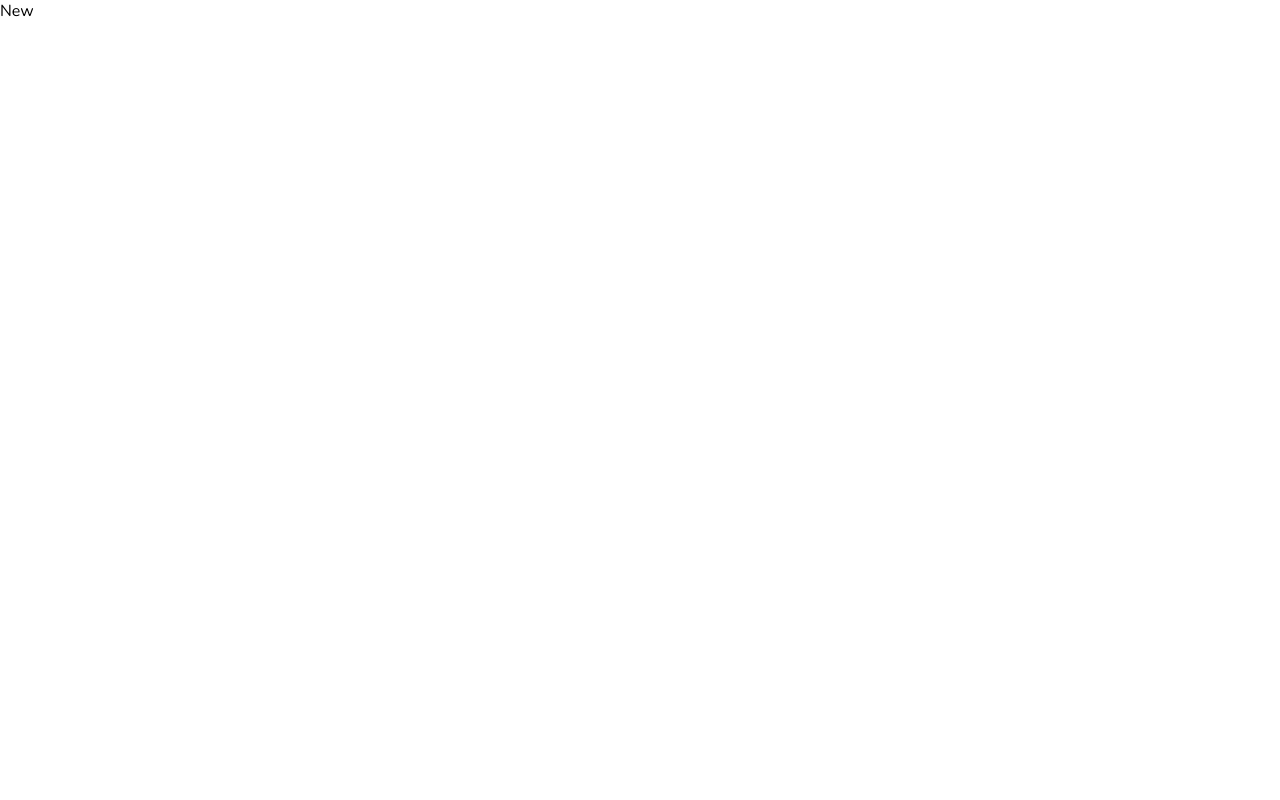
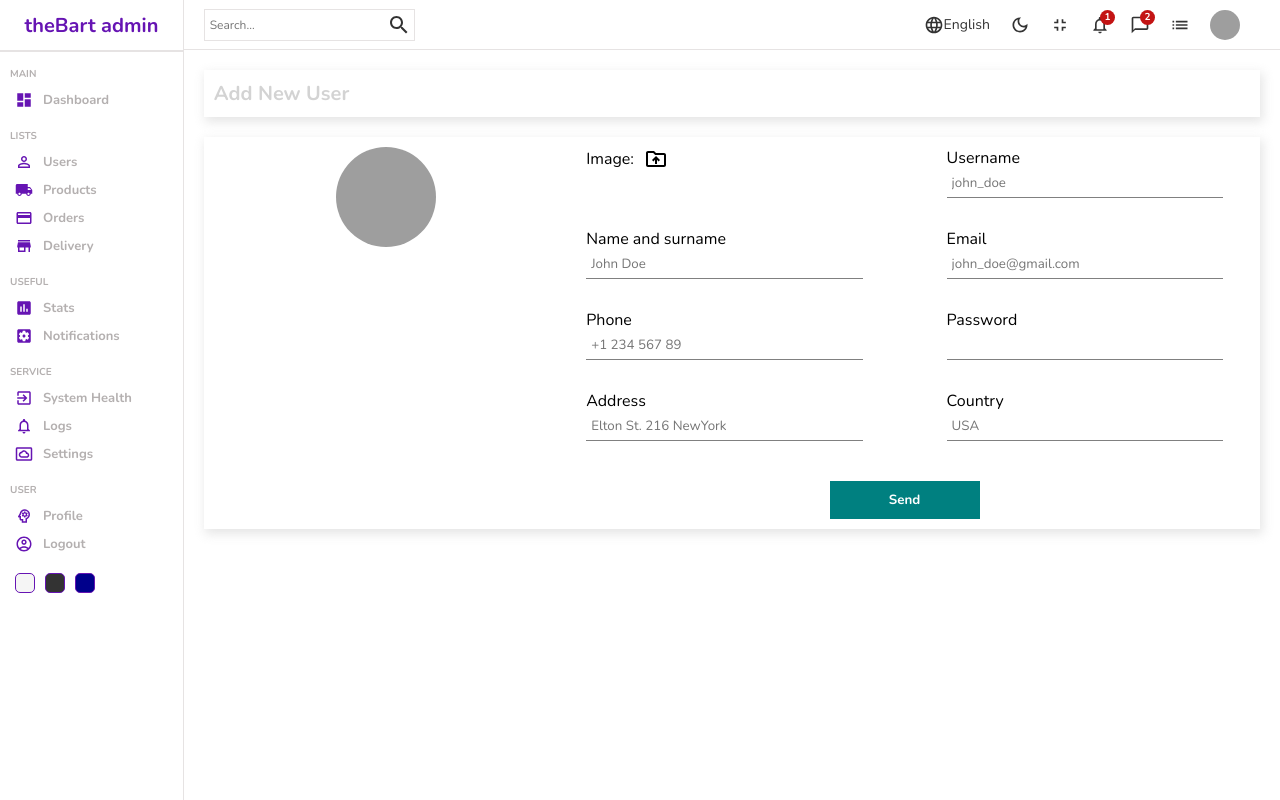
Before and after one commit to Bartek-Wieckowski/react-admin-dashboard, a React (Create React App) app: page /users/new in a window 1280 px wide. Built offline with nearby package versions, Linux system fonts and the light colour scheme; grey boxes are pictures that could not be loaded.

Commit message:
created New component

```diff
--- a/src/pages/new/New.jsx
+++ b/src/pages/new/New.jsx
@@ -1,7 +1,55 @@
-import React from 'react'
+import React, { useState } from "react";
+import "./new.scss";
+import { Sidebar } from "../../components/sidebar/Sidebar";
+import { Navbar } from "../../components/navbar/Navbar";
+import DriveFolderUploadOutlinedIcon from "@mui/icons-material/DriveFolderUploadOutlined";
 
-export const New = () => {
+export const New = ({ inputs, title }) => {
+  const [file, setFile] = useState("");
   return (
-    <div>New</div>
-  )
-}
+    <div className="new">
+      <Sidebar />
+      <div className="new-container">
+        <Navbar />
+        <div className="top">
+          <h1>{title}</h1>
+        </div>
+        <div className="bottom">
+          <div className="left">
+            <img
+              src={
+                file
+                  ? URL.createObjectURL(file)
+                  : "https://icon-library.com/images/no-image-icon/no-image-icon-0.jpg"
+              }
+              alt=""
+            />
+          </div>
+          <div className="right">
+            <form>
+              <div className="form-input">
+                <label htmlFor="file">
+                  Image:
+                  <DriveFolderUploadOutlinedIcon className="icon" />
+                </label>
+                <input
+                  type="file"
+                  id="file"
+                  onChange={(e) => setFile(e.target.files[0])}
+                  style={{ display: "none" }}
+                />
+              </div>
+              {inputs.map((input) => (
+                <div className="form-input">
+                  <label htmlFor="">{input.label}</label>
+                  <input type={input.type} placeholder={input.placeholder} />
+                </div>
+              ))}
+              <button>Send</button>
+            </form>
+          </div>
+        </div>
+      </div>
+    </div>
+  );
+};
--- a/src/pages/new/new.scss
+++ b/src/pages/new/new.scss
@@ -0,0 +1,81 @@
+.new {
+  display: flex;
+  width: 100%;
+
+  .new-container {
+    flex: 6;
+
+    .top,
+    .bottom {
+      -webkit-box-shadow: 2px 4px 10px 1px rgba(0, 0, 0, 0.47);
+      box-shadow: 2px 4px 10px 1px rgba(201, 201, 201, 0.47);
+      padding: 10px;
+      margin: 20px;
+      display: flex;
+
+      h1 {
+        color: lightgray;
+        font-size: 20px;
+      }
+
+      .left {
+        flex: 1;
+        text-align: center;
+
+        img {
+          width: 100px;
+          height: 100px;
+          border-radius: 50%;
+          object-fit: cover;
+        }
+      }
+      .right {
+        flex: 2;
+
+        form {
+          display: flex;
+          flex-wrap: wrap;
+          gap: 30px;
+          justify-content: space-around;
+
+          .form-input {
+            width: 40%;
+
+            label {
+              display: flex;
+              align-items: center;
+              gap: 10px;
+
+              .icon {
+                cursor: pointer;
+              }
+            }
+
+            input {
+              width: 100%;
+              padding: 5px;
+              border: none;
+              border-bottom: 1px solid gray;
+            }
+          }
+
+          button {
+            width: 150px;
+            padding: 10px;
+            border: none;
+            background-color: teal;
+            color: white;
+            font-weight: bold;
+            cursor: pointer;
+            margin-top: 10px;
+
+            &:disabled {
+              background-color: rgba(3, 92, 92, 0.322);
+              cursor: not-allowed;
+            }
+          }
+        }
+      }
+    }
+  }
+}
```
